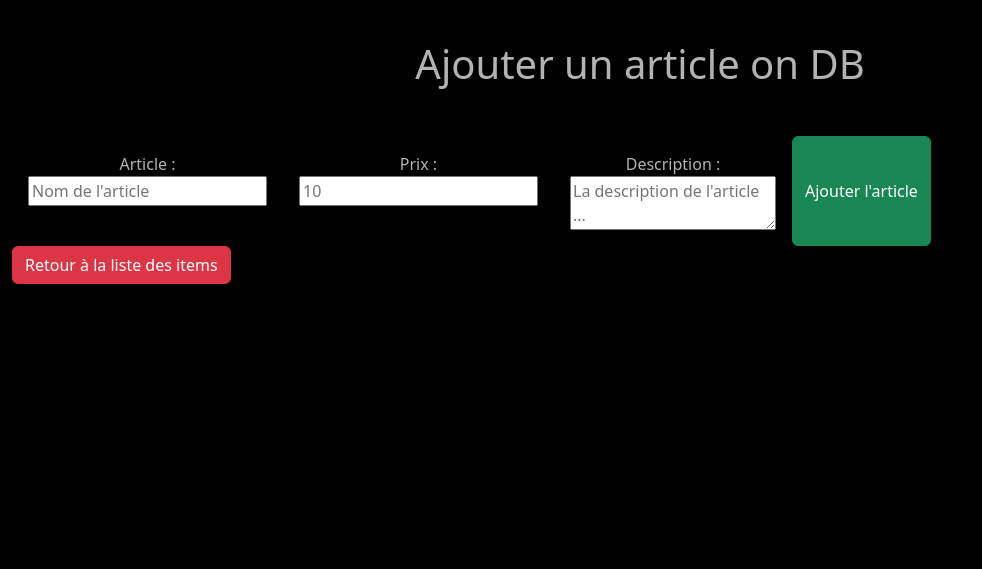
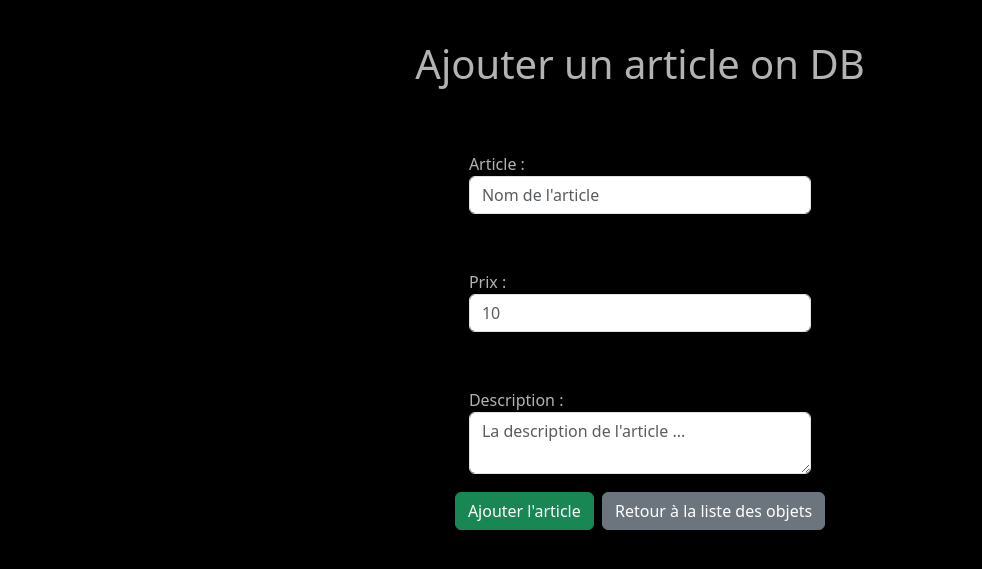
Before and after one commit to benoitsouillat/e_commerce_training, a PHP site: page /php/form_add_item.php in a window 1280 px wide. Shown: the top 569 px of the page, without its empty margins (0-982 px from the left). Run offline with PHP 8.4, Linux system fonts and the light colour scheme.

Commit message:
css form and controls btn done

```diff
--- a/css/components/_variables.scss
+++ b/css/components/_variables.scss
@@ -1,2 +1,8 @@
 $background-primary : black;
 $text-primary: lighten(grey, 20);
+
+$xs : 380px;
+$sm : 576px;
+$md : 768px;
+$lg : 992px;
+$xl : 1200px;
--- a/css/main.css
+++ b/css/main.css
@@ -77,6 +77,10 @@ body .action_container {
   justify-content: flex-start;
   align-items: center;
 }
+body .action_container .btn {
+  width: 100%;
+}
 body .btn {
   min-width: 100px;
+  margin: 2px;
 }
--- a/css/main.scss
+++ b/css/main.scss
@@ -26,7 +26,6 @@ body {
             width: 80%;
             margin: auto;
         }
-
     }
 
     .action_container {
@@ -36,10 +35,15 @@ body {
         flex-direction: column;
         justify-content: flex-start;
         align-items: center;
+
+        .btn {
+            width: 100%;
+        }
     }
 
     .btn {
         min-width: 100px;
+        margin: 2px;
     }
 
 }
--- a/index.php
+++ b/index.php
@@ -36,7 +36,8 @@
             <?php endwhile; ?>
         </div>
         <div class="action_container">
-            <a href="./php/form_add_item.php" class="btn btn-info">Ajouter un article</a>
+            <a href="./php/form_add_item.php" class="btn btn-primary">Ajouter un article</a>
+            <a href="#" class="btn btn-info">Rechercher</a>
         </div>
     </section>
 
--- a/php/form_add_item.php
+++ b/php/form_add_item.php
@@ -16,27 +16,28 @@
     <h1>Ajouter un article on DB</h1>
 
     <section class="container-fluid" id='add_item'>
-        <div>
-            <form class="d-flex" action="add-item.php" method="POST">
-                <div class="d-flex flex-column align-items-center p-2 m-2">
+        <div class="d-flex flex-row justify-content-center">
+            <form action="add-item.php" method="POST">
+                <div class="form-group p-2 m-2">
                     <label name="name">Article : </label>
-                    <input name="name" placeholder="Nom de l'article">
+                    <input class="form-control" name="name" placeholder="Nom de l'article">
                 </div>
                 <br>
-                <div class="d-flex flex-column align-items-center p-2 m-2">
+                <div class="form-group p-2 m-2">
                     <label name="price">Prix : </label>
-                    <input name="price" placeholder="10">
+                    <input class="form-control" name="price" placeholder="10">
                 </div>
                 <br>
-                <div class="d-flex flex-column align-items-center p-2 m-2">
+                <div class="form-group p-2 m-2">
                     <label name="description">Description : </label>
-                    <textarea name="description" placeholder="La description de l'article ... "></textarea>
+                    <textarea class="form-control" name="description"
+                        placeholder="La description de l'article ... "></textarea>
                 </div>
 
                 <button type="submit" class="btn btn-success">Ajouter l'article </button>
+                <a href="../index.php" class="btn btn-secondary">Retour à la liste des objets</a>
             </form>
         </div>
-        <a href="../index.php" class="btn btn-danger">Retour à la liste des items</a>
 
     </section>
 
```
Also changed, not shown: php/modify-item.php (+7 -7 lines).
